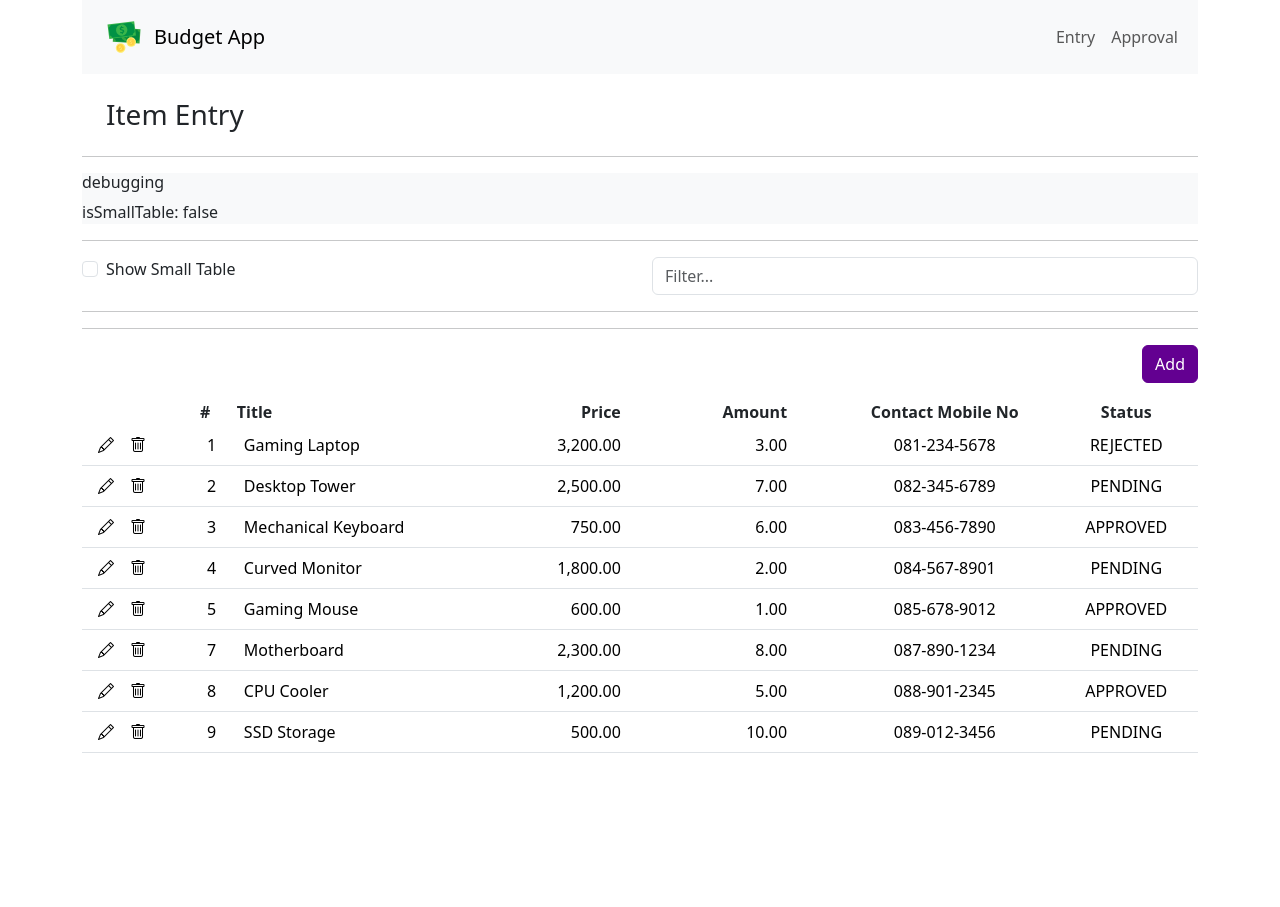
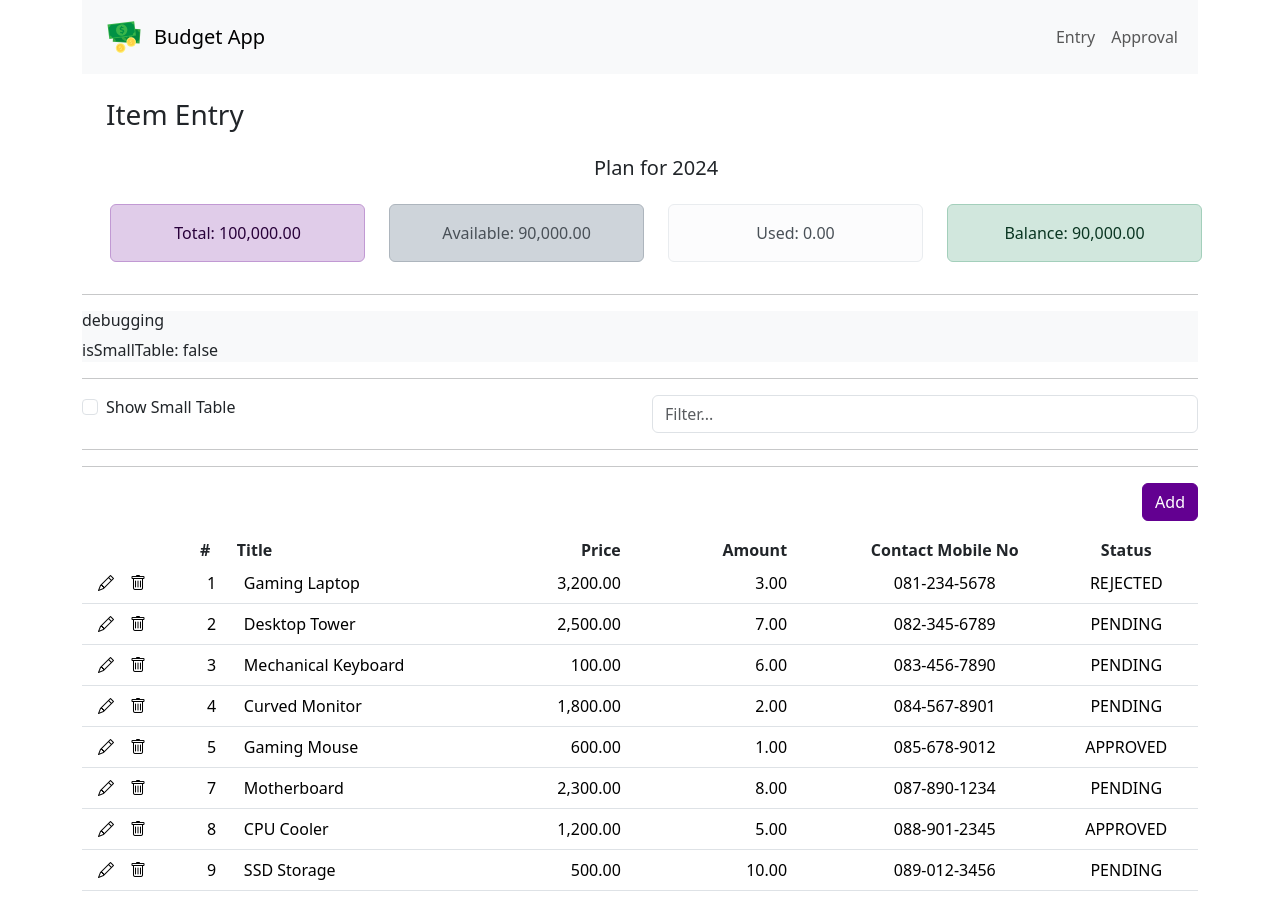
Before and after one commit to tumit/budget-client, an Angular app: page /budget/item-entry in a window 1280 px wide. Before the commit the page ends 800 px from the top, so only its background shows below. Built offline with nearby package versions, Linux system fonts and the light colour scheme; data requests are answered from the project's data file.

Commit message:
add budget-plan signal

```diff
--- a/mock/budget-api/v1.json
+++ b/mock/budget-api/v1.json
@@ -19,9 +19,9 @@
     {
       "title": "Mechanical Keyboard",
       "amount": 6,
-      "price": 750,
+      "price": 100,
       "contactMobileNo": "0834567890",
-      "status": "APPROVED",
+      "status": "PENDING",
       "id": 3
     },
     {
--- /dev/null
+++ b/src/app/budget/budget-plan.service.ts
@@ -0,0 +1,65 @@
+// budget-plan.service.ts
+import { computed, Injectable, signal } from '@angular/core';
+import { BudgetPlan } from './models/budget-plan';
+
+const YEAR_BUDGETS = [
+  {
+    year: 2023,
+    total: 200000
+  },
+  {
+    year: 2024,
+    total: 100000
+  },
+  {
+    year: 2025,
+    total: 500000
+  }
+];
+
+@Injectable({
+  providedIn: 'root'
+})
+export class BudgetPlanService {
+  readonly DEFAULT_AVAILABLE_PERCENT = 10;
+
+  // budgetPlan: BudgetPlan = {
+  //   year: 0,
+  //   total: 0,
+  //   available: 0,
+  //   used: 0
+  // };
+  budgetPlanState = signal<BudgetPlan>({
+    year: 0,
+    total: 0,
+    available: 0,
+    used: 0
+  });
+
+  // balance = 0;
+  balanceState = computed(() => {
+    return this.budgetPlanState().available - this.budgetPlanState().used
+  });
+
+  constructor() {
+    const year = new Date().getFullYear();
+    const yearBudget = YEAR_BUDGETS.find((v) => v.year === year);
+    // this.budgetPlan = { ...this.budgetPlan, ...yearBudget };
+    // console.log(BudgetPlanService.name, 'constructor', this.budgetPlan)
+    this.budgetPlanState.update(v => ({ ...v, ...yearBudget }))
+    console.log(BudgetPlanService.name, 'constructor', this.budgetPlanState())
+  }
+
+  updateAvailable(percent: number) {
+    // const available = this.budgetPlan.total -  (this.budgetPlan.total * percent) / 100;
+    // this.budgetPlan = { ...this.budgetPlan, available };
+    // this.balance = this.budgetPlan.available - this.budgetPlan.used;
+    // console.log(BudgetPlanService.name, 'updateBaseUsed', this.budgetPlan)
+    this.budgetPlanState.update(v => {
+      const available = v.total - (v.total * percent) / 100;
+      return { ...v, available };
+    })
+    // this.balance = this.budgetPlanState().available - this.budgetPlanState().used
+    console.log(BudgetPlanService.name, 'updateBaseUsed', this.budgetPlanState())
+  }
+}
--- /dev/null
+++ b/src/app/budget/components/budget-plan/budget-plan.component.html
@@ -0,0 +1,63 @@
+<!-- budget-plan.component.html -->
+@if (budgetPlanState(); as budgetPlan) {
+  <div class="container text-center m-3">
+    <h5 class="m-4 text-center">Plan for {{ budgetPlan.year }}</h5>
+
+    <div class="row">
+      <div class="col">
+        <div class="alert alert-primary" role="alert">
+          Total: {{ budgetPlan.total | number: '1.2-2' }}
+        </div>
+      </div>
+      <div class="col">
+        <div class="alert alert-dark" role="alert">
+          Available: {{ budgetPlan.available | number: '1.2-2' }}
+        </div>
+      </div>
+      <div class="col">
+        <div class="alert alert-light" role="alert">
+          Used: {{ budgetPlan.used | number: '1.2-2' }}
+        </div>
+      </div>
+      <div class="col">
+        <div class="alert alert-success" role="alert">Balance: {{ balanceState() | number: '1.2-2' }}</div>
+      </div>
+    </div>
+
+    @if (editable) {
+      <div class="ms-3">
+        <label class="form-label me-3" for="title">Base used budget</label>
+        <div class="form-check form-check-inline">
+          <input
+            [formControl]="availablePercent"
+            [value]="0"
+            class="form-check-input"
+            type="radio"
+            id="0pct"
+          />
+          <label class="form-check-label" for="0pct">0%</label>
+        </div>
+        <div class="form-check form-check-inline">
+          <input
+            [formControl]="availablePercent"
+            [value]="10"
+            class="form-check-input"
+            type="radio"
+            id="10pct"
+          />
+          <label class="form-check-label" for="10pct">10%</label>
+        </div>
+        <div class="form-check form-check-inline">
+          <input
+            [formControl]="availablePercent"
+            [value]="20"
+            class="form-check-input"
+            type="radio"
+            id="20pct"
+          />
+          <label class="form-check-label" for="20pct">20%</label>
+        </div>
+      </div>
+    }
+  </div>
+}
--- /dev/null
+++ b/src/app/budget/components/budget-plan/budget-plan.component.ts
@@ -0,0 +1,38 @@
+// budget-plan.component.ts
+import { DecimalPipe } from '@angular/common';
+import { booleanAttribute, Component, computed, inject, Input } from '@angular/core';
+import { FormControl, ReactiveFormsModule } from '@angular/forms';
+import { startWith } from 'rxjs';
+import { BudgetPlanService } from '../../budget-plan.service';
+
+@Component({
+  selector: 'app-budget-plan',
+  standalone: true,
+  imports: [DecimalPipe, ReactiveFormsModule],
+  templateUrl: './budget-plan.component.html',
+  styleUrl: './budget-plan.component.scss'
+})
+export class BudgetPlanComponent {
+
+  @Input({ transform: booleanAttribute})
+  editable: boolean = false;
+
+  budgetPlanService = inject(BudgetPlanService);
+  // budgetPlan = this.budgetPlanService.budgetPlan;
+  budgetPlanState = this.budgetPlanService.budgetPlanState;
+
+  // balance = this.budgetPlanService.balance;
+  balanceState = this.budgetPlanService.balanceState;
+
+  availablePercent = new FormControl<number>(this.budgetPlanService.DEFAULT_AVAILABLE_PERCENT, {
+    nonNullable: true
+  });
+
+  constructor() {
+    this.availablePercent.valueChanges
+      .pipe(startWith(this.availablePercent.value))
+      .subscribe((percent) => {
+        this.budgetPlanService.updateAvailable(percent);
+      });
+  }
+}
--- /dev/null
+++ b/src/app/budget/models/budget-plan.ts
@@ -0,0 +1,7 @@
+// budget-plan.ts
+export interface BudgetPlan {
+  year: number;
+  total: number;
+  available: number;
+  used: number;
+}
--- a/src/app/budget/pages/item-approval/item-approval.component.html
+++ b/src/app/budget/pages/item-approval/item-approval.component.html
@@ -1,5 +1,8 @@
 <!-- item-approval.component.html -->
 <h3 class="m-4">Item Approval</h3>
+<hr />
+<app-budget-plan editable />
+
 <hr />
 <table class="table table-hover">
   <thead>
--- a/src/app/budget/pages/item-approval/item-approval.component.ts
+++ b/src/app/budget/pages/item-approval/item-approval.component.ts
@@ -7,13 +7,14 @@ import { ConfirmModalComponent } from '../../../shared/components/confirm-modal/
 import { MobileFormatPipe } from '../../../shared/pipes/mobile-format.pipe';
 import { ItemService } from '../../item.service';
 import { Item, ItemStatus } from '../../models/item';
+import { BudgetPlanComponent } from '../../components/budget-plan/budget-plan.component';
 
 type ItemAction = 'Approve' | 'Reject';
 
 @Component({
   selector: 'app-item-approval',
   standalone: true,
-  imports: [ReactiveFormsModule, DecimalPipe, MobileFormatPipe],
+  imports: [ReactiveFormsModule, DecimalPipe, MobileFormatPipe, BudgetPlanComponent],
   templateUrl: './item-approval.component.html',
   styleUrl: './item-approval.component.scss'
 })
--- a/src/app/budget/pages/item-entry/item-entry.component.html
+++ b/src/app/budget/pages/item-entry/item-entry.component.html
@@ -1,6 +1,6 @@
 <!-- item-enrty.component.html -->
 <h3 class="m-4">Item Entry</h3>
-
+<app-budget-plan />
 <hr />
 <div class="bg-body-tertiary">
   <h6>debugging</h6>
@@ -52,7 +52,7 @@
     @for (item of filterItems; track item.id) {
       <tr>
         <td>
-          <i class="bi bi-pencil mx-2" routerLink="edit/{{ item.id }}" ></i>
+          <i class="bi bi-pencil mx-2" routerLink="/budget/item-edit/{{ item.id }}" ></i>
           <i class="bi bi-trash mx-2" (click)="onConfirm(item)" ></i>
         </td>
         <td>{{ item.id }}</td>
--- a/src/app/budget/pages/item-entry/item-entry.component.ts
+++ b/src/app/budget/pages/item-entry/item-entry.component.ts
@@ -10,11 +10,12 @@ import { DecimalPipe } from '@angular/common';
 import { RouterLink } from '@angular/router';
 import { BsModalRef, BsModalService, ModalOptions } from 'ngx-bootstrap/modal';
 import { ConfirmModalComponent } from '../../../shared/components/confirm-modal/confirm-modal.component';
+import { BudgetPlanComponent } from "../../components/budget-plan/budget-plan.component";
 
 @Component({
   selector: 'app-item-entry',
   standalone: true,
-  imports: [FormsModule, ReactiveFormsModule, MobileFormatPipe, DecimalPipe, RouterLink],
+  imports: [FormsModule, ReactiveFormsModule, MobileFormatPipe, DecimalPipe, RouterLink, BudgetPlanComponent],
   templateUrl: './item-entry.component.html',
   styleUrl: './item-entry.component.scss'
 })
```
Also changed, not shown: src/app/budget/components/budget-plan/budget-plan.component.scss (added).
